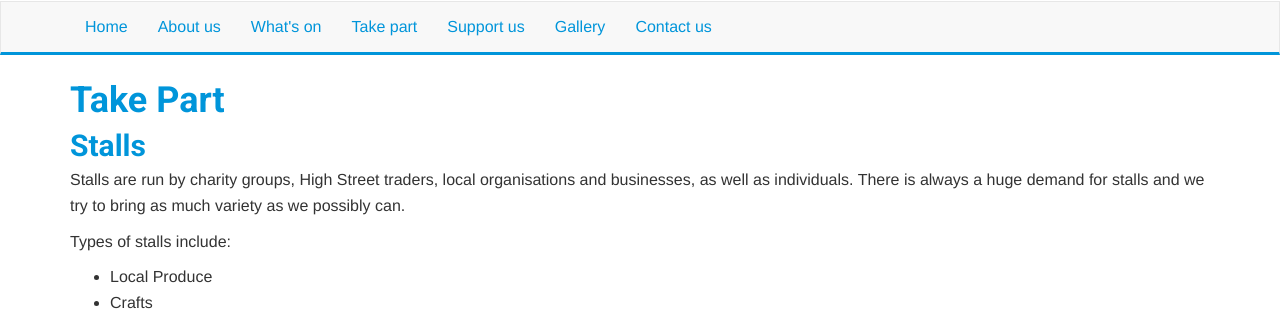
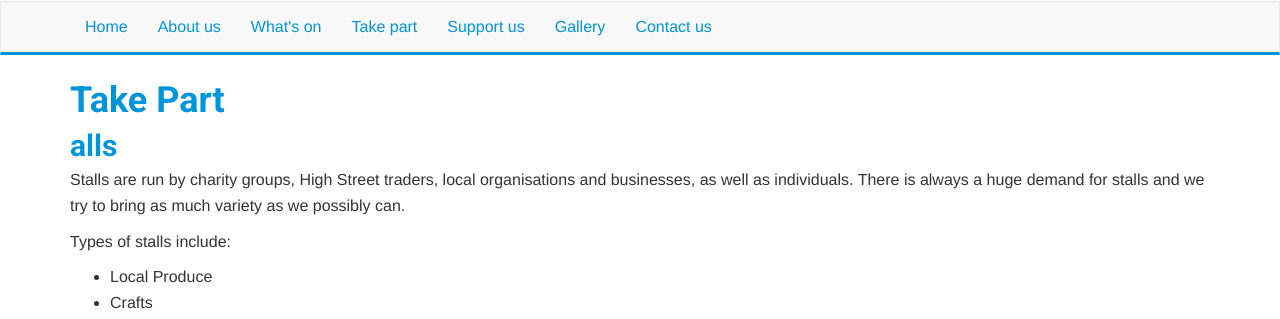
Before and after one commit to jodiedoubleday/newromney, a Jekyll site: the page built from takePart.md, in a window 1280 px wide. Shown: the part 149-468 px from the top of the page. Built offline with Jekyll 4.4.1, drawn with Linux system fonts in a browser that asks for light colours; a script that is not in the unit is left out.

Commit message:
Update Pages “takePart”

```diff
--- a/takePart.md
+++ b/takePart.md
@@ -4,7 +4,7 @@ title: Take Part
 heading: Take Part
 image: /assets/images/uploads/img_7293.jpg
 ---
-## Stalls
+## alls
 
 Stalls are run by charity groups, High Street traders, local organisations and businesses, as well as individuals. There is always a huge demand for stalls and we try to bring as much variety as we possibly can.
 
```
